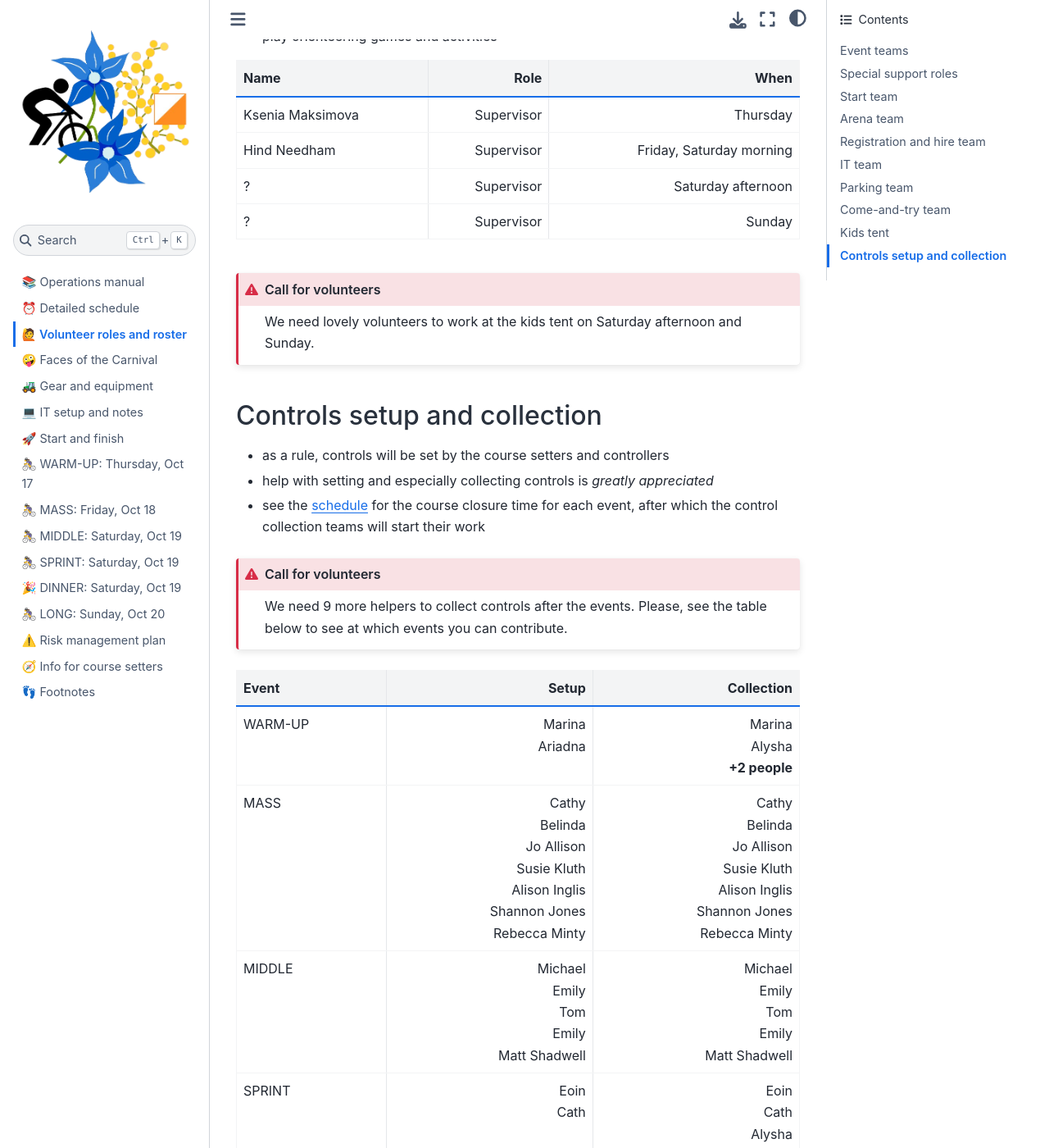
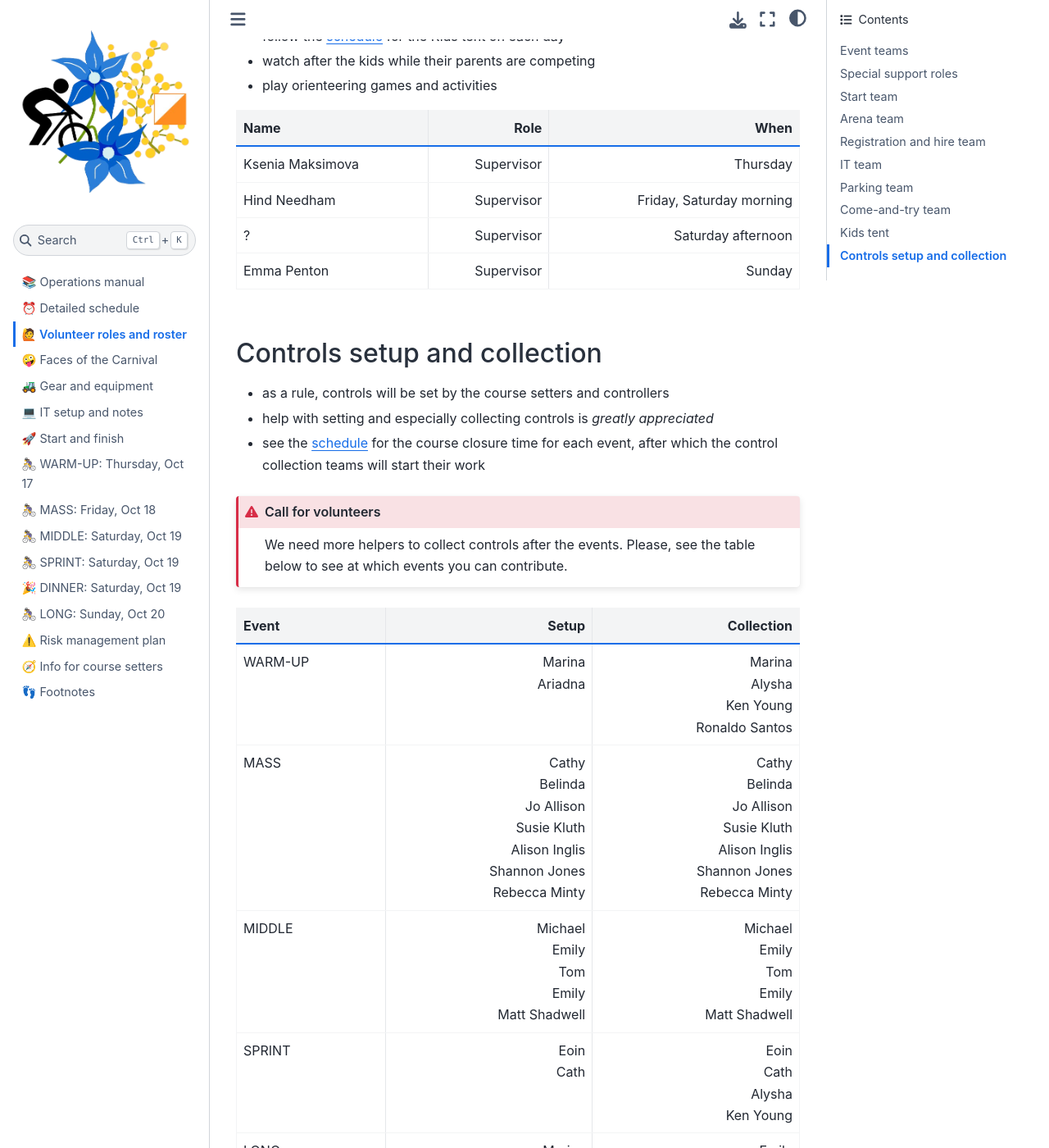
Before and after one commit to fediskhakov/mtbo2024champ, a Jupyter Book: the page built from 02.people.md, in a window 1280 px wide and 1400 px high, scrolled down 8446 px. Shown: the whole window at 82% size. Built offline with Jupyter Book 1.0.4 settings and Sphinx 7.4.7 and the Sphinx Book theme 1.1.4, drawn with Linux system fonts in a browser that asks for light colours; some of the changed text lies outside the part shown.

Commit message:
Volunteer update

```diff
--- a/02.people.md
+++ b/02.people.md
@@ -77,17 +77,19 @@
 | Nat Smith | Champ starts | MIDDLE, SPRINT |
 | Alison Inglis | Champ starts | MIDDLE, SPRINT |
 | Peter Miller | Champ starts | MIDDLE, SPRINT |
-| ? | Champ starts | ? |
+| Jenny Bourne | Champ starts | WARMUP, MASS |
+| Ronaldo Santos | Champ starts | WARMUP |
 | ? | Champ starts | ? |
 | Toni Brown | Carnival starts | WARMUP, MIDDLE, SPRINT, LONG |
 | Pat Miethke | Champ starts | MASS, LONG |
-| ? | Carnival starts | ? |
+| Melisa Donaldson | Carnival starts | MASS, LONG |
+| Emma Penton | Carnival starts | MASS |
 | ? | Carnival starts | ? |
 
 :::{admonition} Call for volunteers
 :class: danger
 
-We need more volunteers to fill the `start team` roles in all events, but particularly on Thursday (WARMUP) and Sunday (LONG).
+We need 4-6 volunteers to fill the `start team` roles.
 :::
 
 
@@ -218,14 +220,14 @@
 | Andrew Cumming Thom | Parking marshal | SPRINT, Oct 19, Saturday 12:30 - 14:00 |
 | David Poland | Parking marshal | LONG, Oct 20, Sunday 7:30 - 9:30 |
 | Andrew Cumming Thom | Parking marshal | LONG, Oct 20, Sunday 7:30 - 9:30 |
-| ? | Gate marshal | LONG, Oct 20, Sunday 7:30 - 10:00 |
+| Ronaldo Santos ? | Gate marshal | LONG, Oct 20, Sunday 7:30 - 10:00 |
 | ? | Gate marshal | LONG, Oct 20, Sunday 10:00 - 12:20 |
 | ? | Gate marshal | LONG, Oct 20, Sunday 12:30 - 16:00 |
 
 :::{admonition} Call for volunteers
 :class: danger
 
-We need 4 more volunteers to be traffic marshals in the `parking team` on Friday and Saturday morning.
+We need more volunteers to be traffic marshals in the `parking team` on Friday and Saturday morning.
 And probably three more people for the very special role of gate keeping at the Kowen forest on Sunday.
 :::
 
@@ -256,14 +258,7 @@
 | Ksenia Maksimova | Supervisor | Thursday |
 | Hind Needham | Supervisor | Friday, Saturday morning |
 | ? | Supervisor | Saturday afternoon |
-| ? | Supervisor | Sunday |
-
-:::{admonition} Call for volunteers
-:class: danger
-
-We need lovely volunteers to work at the kids tent on Saturday afternoon and Sunday.
-:::
-
+| Emma Penton | Supervisor | Sunday |
 
 (people:controls)=
 ## Controls setup and collection
@@ -275,13 +270,13 @@
 :::{admonition} Call for volunteers
 :class: danger
 
-We need 9 more helpers to collect controls after the events.  Please, see the table below to see at which events you can contribute.
+We need more helpers to collect controls after the events.  Please, see the table below to see at which events you can contribute.
 :::
 
 | Event | Setup | Collection |
 |:-|-:|-:|
-| WARM-UP | Marina<br/>Ariadna | Marina<br/>Alysha<br/>**+2 people** |
+| WARM-UP | Marina<br/>Ariadna | Marina<br/>Alysha<br/>Ken Young<br/>Ronaldo Santos |
 | MASS | Cathy<br/>Belinda<br/>Jo Allison<br/>Susie Kluth<br/>Alison Inglis<br/>Shannon Jones<br/>Rebecca Minty | Cathy<br/>Belinda<br/>Jo Allison<br/>Susie Kluth<br/>Alison Inglis<br/>Shannon Jones<br/>Rebecca Minty|
 | MIDDLE | Michael<br/>Emily<br/>Tom<br/>Emily<br/>Matt Shadwell | Michael<br/>Emily<br/>Tom<br/>Emily<br/>Matt Shadwell |
-| SPRINT | Eoin<br/>Cath | Eoin<br/>Cath<br/>Alysha<br/>**+1 person** |
-| LONG | Marina<br/>Fedor | Emily<br/>Tom<br/>**+4 people** |
+| SPRINT | Eoin<br/>Cath | Eoin<br/>Cath<br/>Alysha<br/>Ken Young |
+| LONG | Marina<br/>Fedor | Emily<br/>Tom<br/>Ken Young<br/>**+3 people** |
```
